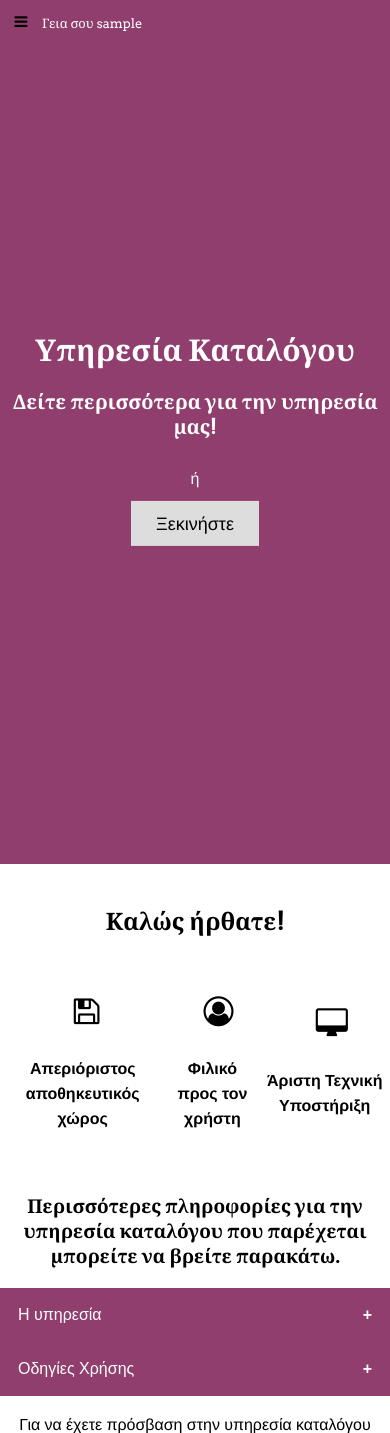
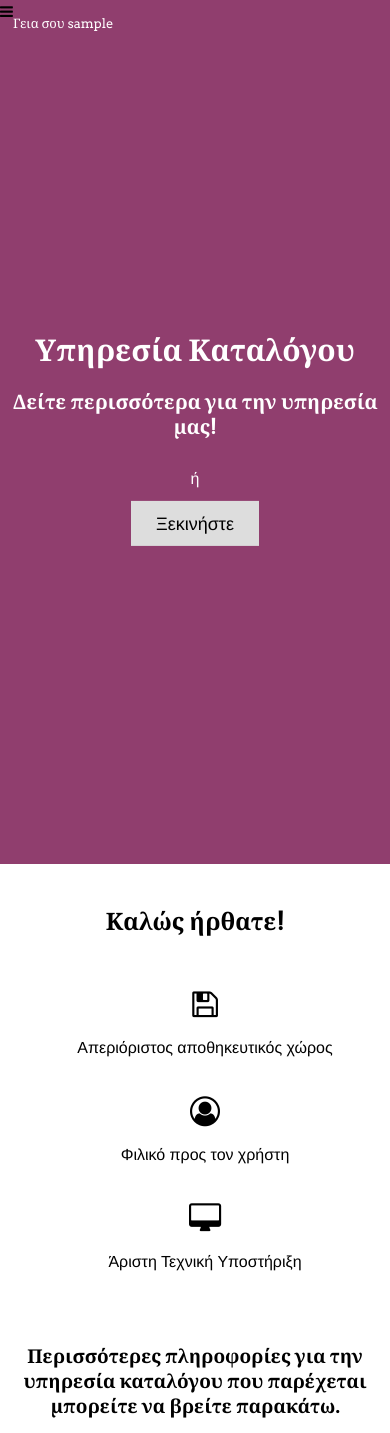
Before and after one commit to liakoyras/contactsdirectory, a PHP site: page / in a window 390 px wide. Shown: the top 1433 px of the page. Run offline with PHP 8.4, Linux system fonts and the light colour scheme; the visitor is signed in with stand-in values (Sample User, id 1); lists and menus that the app fills with data are empty.

Commit message:
Removed social.css from index (no opacity change on icons hover). Used display table in order to make the features responsive and nicely centered. Minor fixes on the scrollHome function (to accomodate the change in the mobile menu).

```diff
--- a/css/icons.css
+++ b/css/icons.css
@@ -1,19 +1,27 @@
-.features {
+.col-container {
 
-	font-family: 'PT Sans', Helvetica, Arial, sans-serif;
+    display: table; /* Make the container element behave like a table */
+    width: 100%; /* Set full-width to expand the whole page */
+	table-layout: fixed;
+	text-align: center;
 	font-size: 30px;
 }
 
-.features p {
+.col {
 
-
-	font-family: 'PT Sans', Helvetica, Arial, sans-serif;
+    display: table-cell;/* Make elements inside the container behave like table cells */
+	padding: 10px;
 
 }
 
-.features table {
 
-    display: table;
-    width: 100%;
+@media only screen and (max-width: 600px) {
+
+    .col {
+
+        display: block;
+        width: 100%;
+
+    }
 
 }
--- a/index.php
+++ b/index.php
@@ -14,7 +14,6 @@
 		<link rel="icon" href="favicon.ico">
 
 		<link rel="stylesheet" type="text/css" href="css/global.css">
-		<link rel="stylesheet" type="text/css" href="css/social.css">
 		<link rel="stylesheet" type="text/css" href="css/hero.css">
 		<link rel="stylesheet" type="text/css" href="css/icons.css">
 		<link rel="stylesheet" type="text/css" href="css/collapsible.css">
@@ -79,45 +78,28 @@
 
 			<h1 class="center">Καλώς ήρθατε!</h1>
 
-			<div class="features">
+			<div class="col-container">
 
-				<table>
+				<div class="col">
 
-					<tr>
+					<i class="fa">&#xf0c7;</i>
+					<p>Απεριόριστος αποθηκευτικός χώρος</p>
 
-						<th>
+				</div>
 
-							<div class="joiner">
+				<div class="col">
 
-								<i class="fa">&#xf0c7;</i><p>Απεριόριστος αποθηκευτικός χώρος</p>
+					<i class="fa">&#xf2be;</i>
+					<p>Φιλικό προς τον χρήστη</p>
 
-							</div>
+				</div>
 
-						</th>
+				<div class="col">
 
-						<th>
+					<i class="fa">&#xf108;</i>
+					<p>Άριστη Τεχνική Υποστήριξη</p>
 
-							<div class="joiner">
-
-								<i class="fa">&#xf2be;</i><p>Φιλικό προς τον χρήστη</p>
-
-							</div>
-
-						</th>
-
-						<th>
-
-							<div class="joiner">
-
-								<i class="fa">&#xf108;</i><p>Άριστη Τεχνική Υποστήριξη</p>
-
-							</div>
-
-						</th>
-
-					</tr>
-
-				</table>
+				</div>
 
 			</div>
 
--- a/jscr/buttons.js
+++ b/jscr/buttons.js
@@ -33,15 +33,15 @@ function scrollHome(){
 
 	if(width <= 600){
 
-		add = 130;
-		newpos = position - add;
+		add = 38;
 
 	}else{
 
-		newpos = position;
+		add = 47;
 
 	}
 
+	newpos = position - add;
 	window.scrollTo(0, newpos);
 
 }
```
